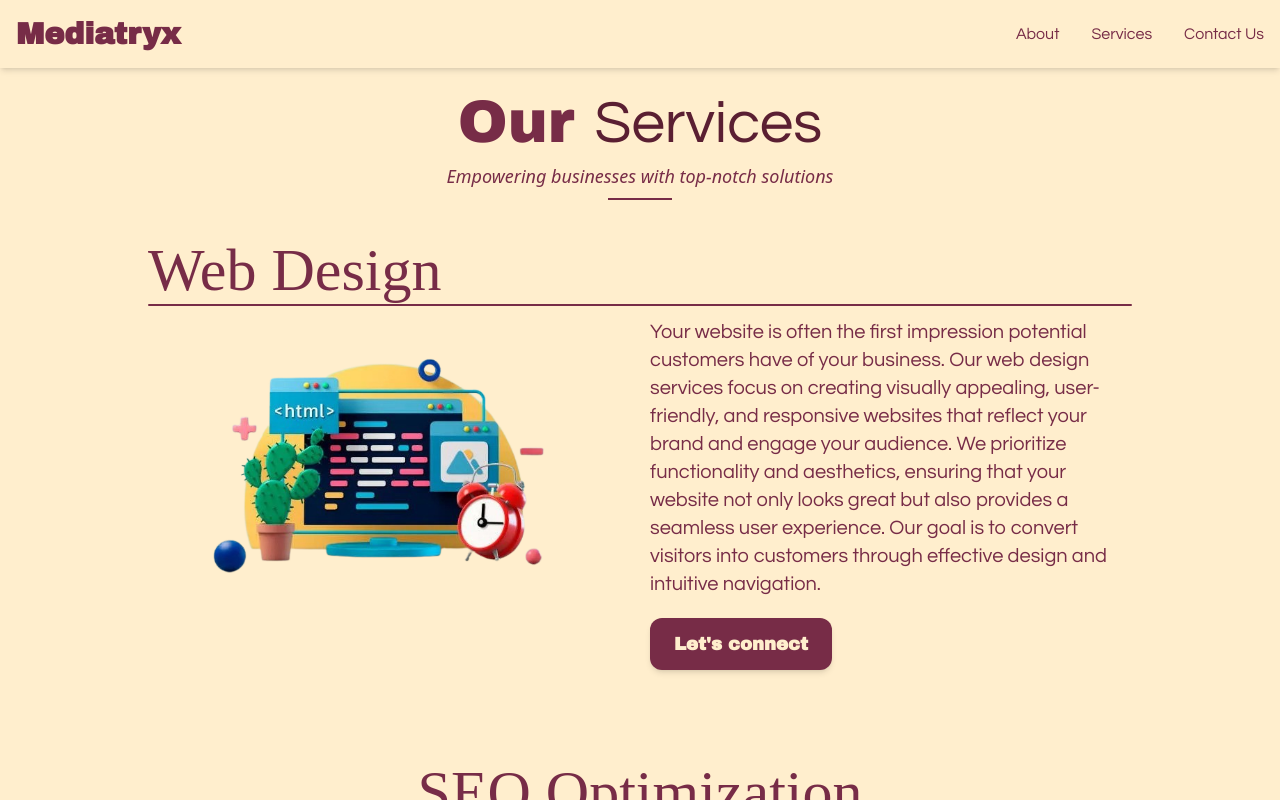
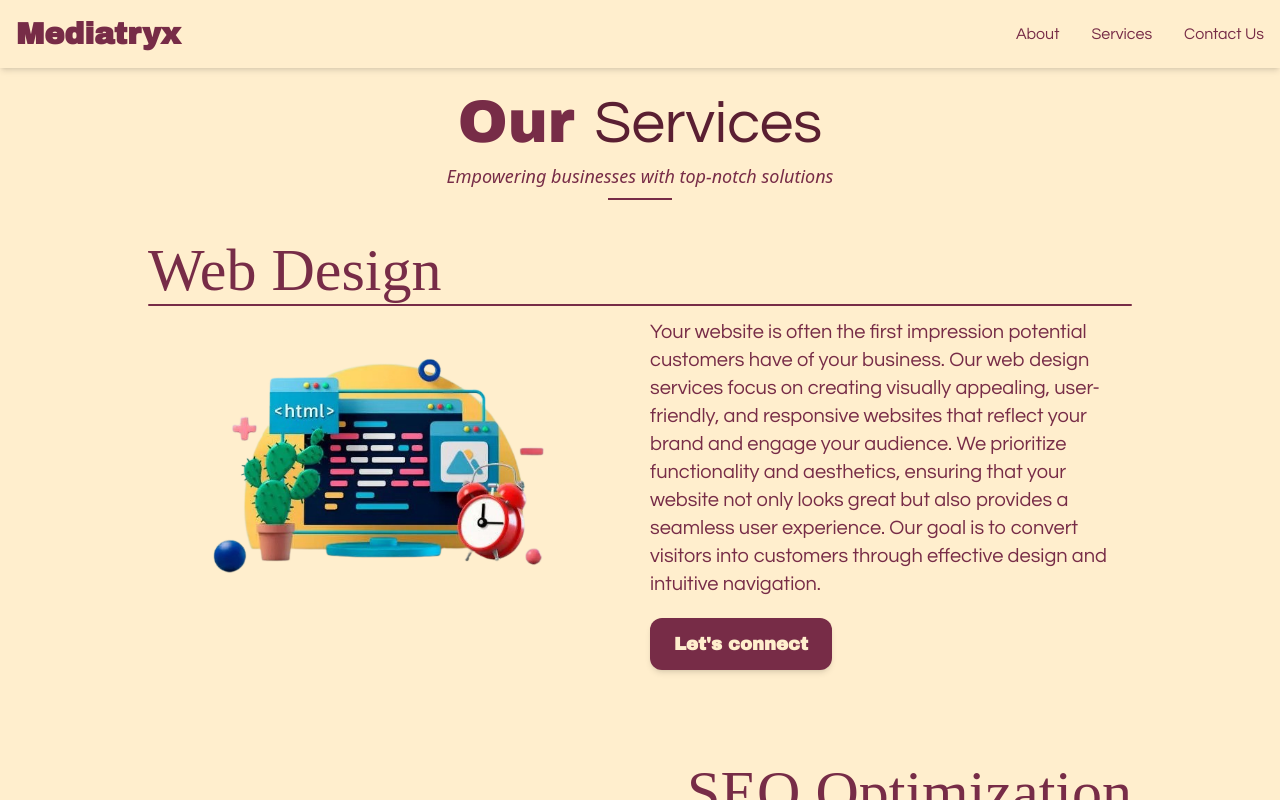
Before and after one commit to HEETVICHHIVORA/media, a React (Vite) app: page /services in a window 1280 px wide. Built offline with nearby package versions, Linux system fonts and the light colour scheme; a web font is replaced by a local one.

Commit message:
alignment fixed services 1

```diff
--- a/src/components/ServiceCard.jsx
+++ b/src/components/ServiceCard.jsx
@@ -18,7 +18,7 @@ export const ServiceCard = ({ al, heading, image, content, routeName }) => {
         transition={{ duration: 0.7, ease: "easeOut" }}
         viewport={{ once: true }}
       >
-        <p className={`text-4xl md:text-6xl md:${al === 'left' ? 'text-left' : 'text-right'} text-center`}>{heading}</p>
+        <p className={`text-4xl md:text-6xl ${al === 'left' ? 'text-left' : 'text-right'} text-center`}>{heading}</p>
         <div className="h-[2px] bg-[#772c47] mt-1 rounded-full w-full"></div>
       </motion.div>
 
```
